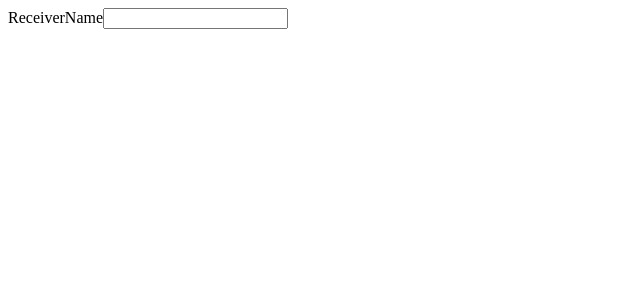
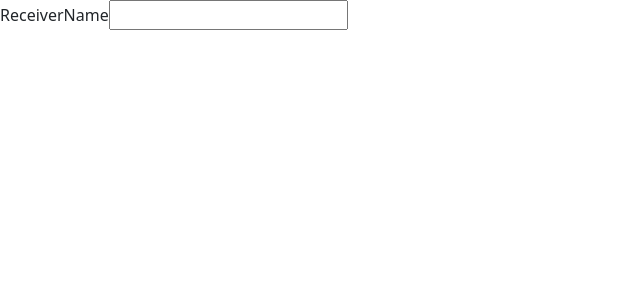
Before and after one commit to ParhamEbrahimi-dev/Pipes, an Angular app: page / in a window 1280 px wide. Shown: the top 300 px of the page, without its empty margins (0-640 px from the left). Built offline with nearby package versions, Linux system fonts and the light colour scheme.

Commit message:
add bootstrap

```diff
--- a/package.json
+++ b/package.json
@@ -18,6 +18,7 @@
     "@angular/platform-browser": "^19.0.0",
     "@angular/platform-browser-dynamic": "^19.0.0",
     "@angular/router": "^19.0.0",
+    "bootstrap": "^5.3.3",
     "rxjs": "~7.8.0",
     "tslib": "^2.3.0",
     "zone.js": "~0.15.0"
--- a/src/styles.css
+++ b/src/styles.css
@@ -1 +1,2 @@
 /* You can add global styles to this file, and also import other style files */
+@import "bootstrap/dist/css/bootstrap.css"
```
Also changed, not shown: 1 other file (tests, documents, lock files or other folders).
